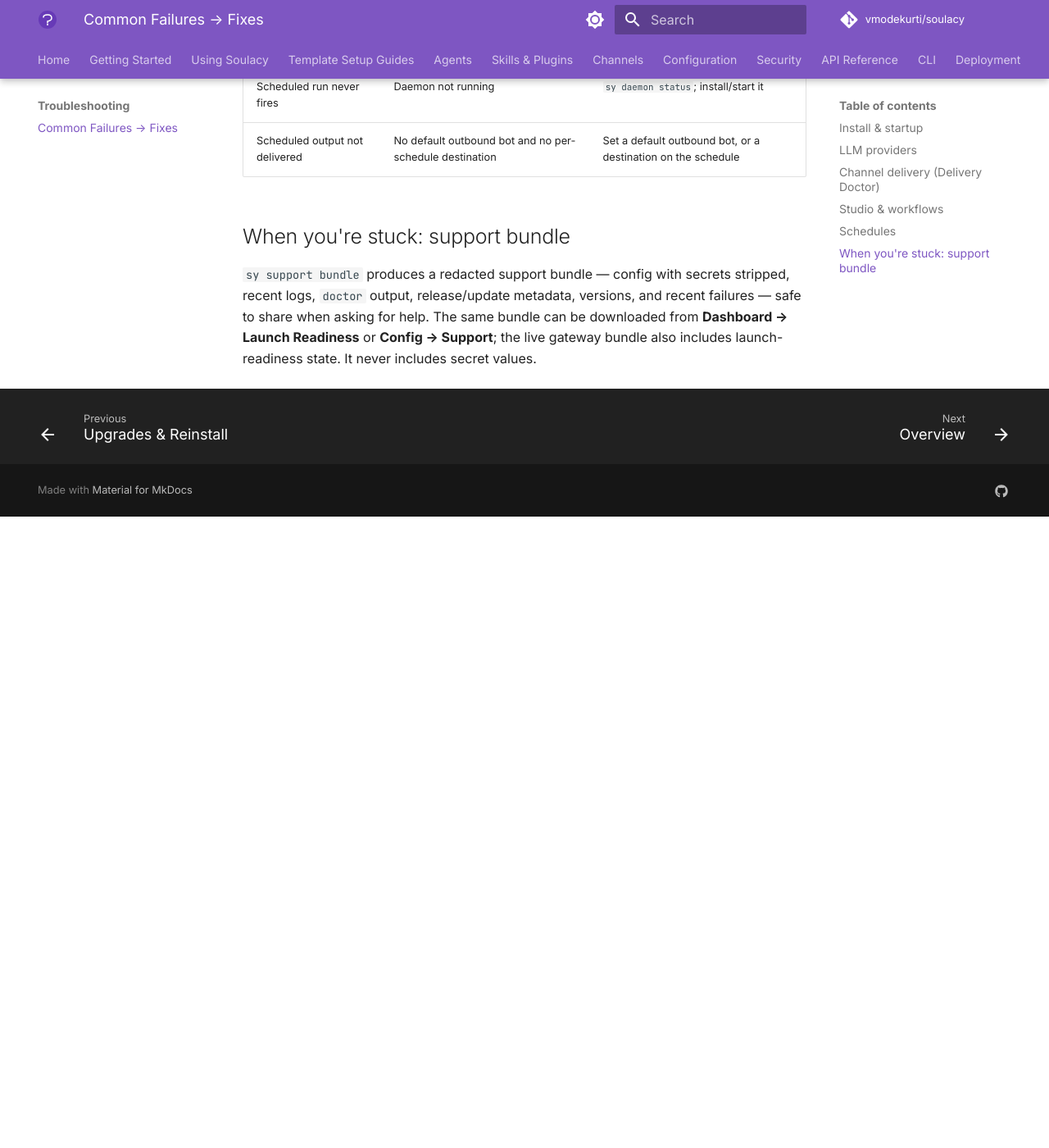
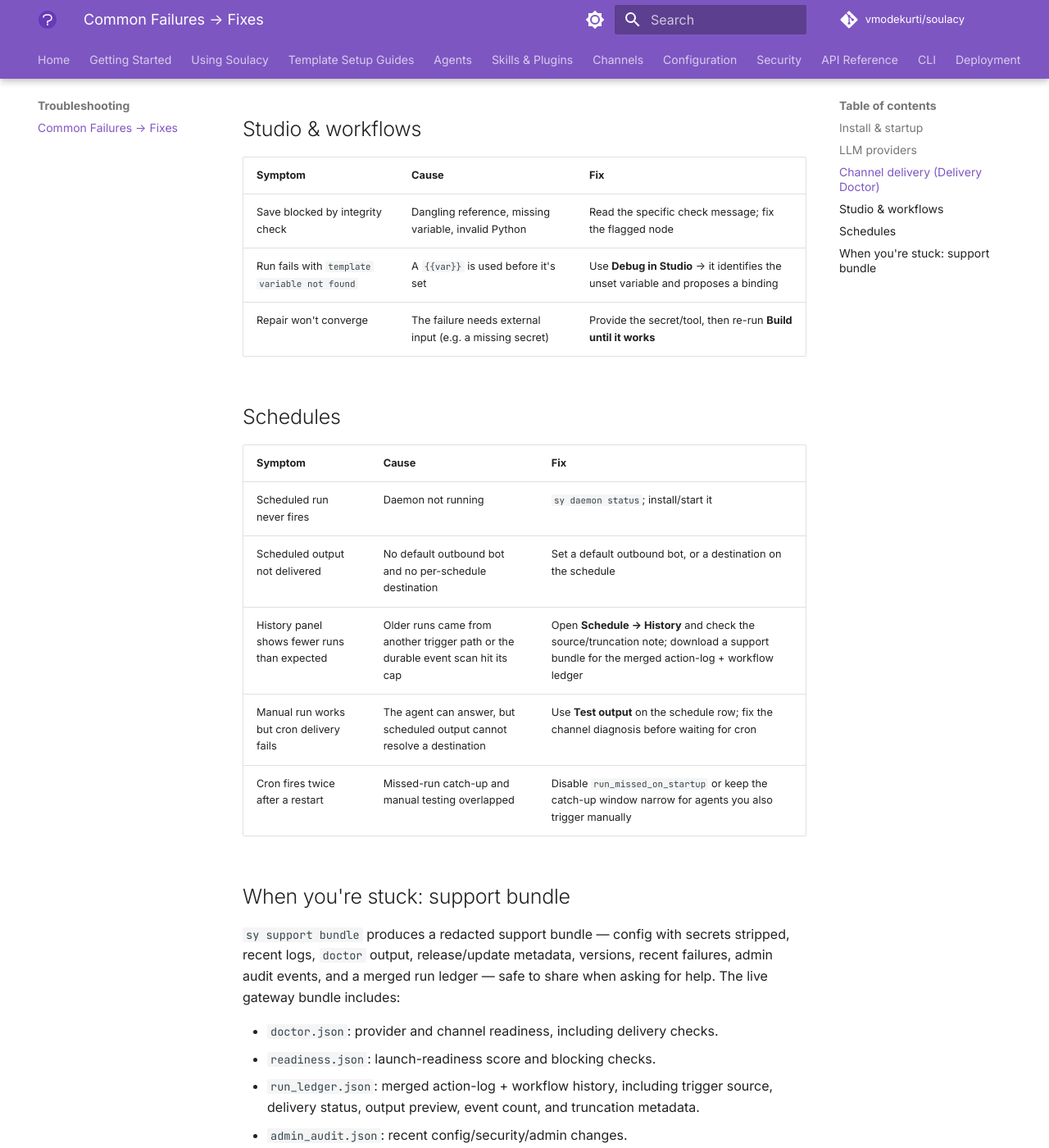
Before and after one commit to vmodekurti/soulacy, an MkDocs documentation site: the page built from docs/troubleshooting/common-failures.md, in a window 1280 px wide and 1400 px high, scrolled down 2568 px. Shown: the whole window at 82% size. Built offline with MkDocs 1.6.1 and Material for MkDocs 9.7.7, drawn with Linux system fonts in a browser that asks for light colours; comment, search, counter and statistics services are not loaded; the version menu is left out; before the commit the page ends 3198 px from its top, so only the background shows below that; some of the changed text lies outside the part shown.

Commit message:
docs(ops): document delivery and run-ledger diagnostics

```diff
--- a/docs/troubleshooting/common-failures.md
+++ b/docs/troubleshooting/common-failures.md
@@ -39,14 +39,24 @@
 | `missing "to"` | No destination on a scheduled/one-off send | Set a destination on the mapping, or let it use the default outbound bot |
 | `chat not found` / `invalid chat id` | Wrong Telegram chat ID | Re-copy the chat ID; the bot must have received at least one message in that chat |
 | `bot is not a member` / `not_in_channel` | Bot never invited | Invite the bot to the Slack channel / Telegram group / Discord channel |
+| `channel_not_found` / `not found` | Slack/Discord destination ID does not match a channel the bot can see | Use the platform-native channel ID (`C...`/`G...` for Slack, numeric ID for Discord) and invite the bot |
 | `missing scope` | Slack app lacks `chat:write` | Add the scope in the Slack app config and reinstall the app |
 | `unauthorized` / `invalid token` | Wrong or rotated bot token | Update the token in the vault |
+| `forbidden` / `permission denied` | Token is valid but cannot post to the destination | Grant post permission or choose a destination where the bot is a member |
+| `rate limited` / `429` | Platform throttled delivery | Retry later; reduce schedule fan-out or add backoff |
+| Teams / Google Chat returns `404` | Incoming webhook or Workflow URL is wrong/expired | Create a fresh incoming webhook/Workflow URL and save it as `webhook_url` or `default_output_to` |
+| Email returns authentication or relay error | SMTP user/password/from address not accepted by the server | Re-test SMTP credentials and verify the configured sender is allowed by the relay |
 | `adapter disabled` | Channel adapter turned off | Enable the adapter for that channel |
 | `restart required` | Adapter config changed since boot | Restart the gateway (`sy daemon stop && sy daemon start`) |
 
 Rich, GUI-only output (charts, tables, images) is automatically converted to
 channel-safe text before delivery, so a message that looks fine in Chat won't
 fail silently on Telegram/Slack/Discord.
+
+If the **Test** button fails in **Channels**, the HTTP response includes a
+structured diagnosis with `kind`, `summary`, `detail`, and `fix`. The GUI
+renders that same diagnosis on the channel card so you can fix the destination
+before wiring it into a schedule or workflow.
 
 ## Studio & workflows
 
@@ -62,12 +72,22 @@
 | --- | --- | --- |
 | Scheduled run never fires | Daemon not running | `sy daemon status`; install/start it |
 | Scheduled output not delivered | No default outbound bot and no per-schedule destination | Set a default outbound bot, or a destination on the schedule |
+| History panel shows fewer runs than expected | Older runs came from another trigger path or the durable event scan hit its cap | Open **Schedule → History** and check the source/truncation note; download a support bundle for the merged action-log + workflow ledger |
+| Manual run works but cron delivery fails | The agent can answer, but scheduled output cannot resolve a destination | Use **Test output** on the schedule row; fix the channel diagnosis before waiting for cron |
+| Cron fires twice after a restart | Missed-run catch-up and manual testing overlapped | Disable `run_missed_on_startup` or keep the catch-up window narrow for agents you also trigger manually |
 
 ## When you're stuck: support bundle
 
 `sy support bundle` produces a redacted support bundle — config with secrets
-stripped, recent logs, `doctor` output, release/update metadata, versions, and
-recent failures — safe to share when asking for help. The same bundle can be
-downloaded from **Dashboard → Launch Readiness** or **Config → Support**; the
-live gateway bundle also includes launch-readiness state. It never includes
-secret values.
+stripped, recent logs, `doctor` output, release/update metadata, versions,
+recent failures, admin audit events, and a merged run ledger — safe to share
+when asking for help. The live gateway bundle includes:
+
+- `doctor.json`: provider and channel readiness, including delivery checks.
+- `readiness.json`: launch-readiness score and blocking checks.
+- `run_ledger.json`: merged action-log + workflow history, including trigger
+  source, delivery status, output preview, event count, and truncation metadata.
+- `admin_audit.json`: recent config/security/admin changes.
+
+The same bundle can be downloaded from **Dashboard → Launch Readiness** or
+**Config → Support**. It never includes secret values.
```
Also changed, not shown: docs/channels/index.md (+6 -1 lines), docs/using/schedules.md (+17 -1 lines).
